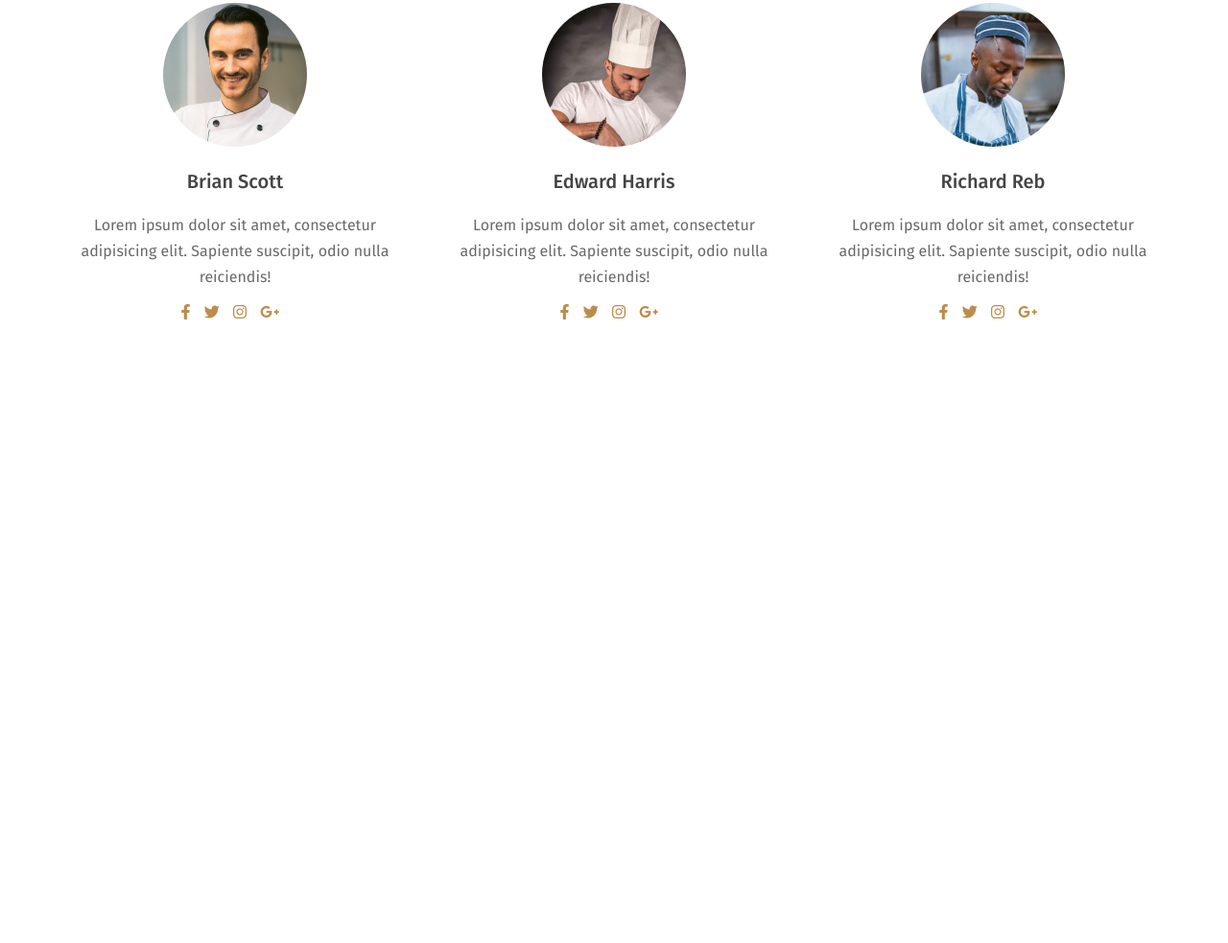
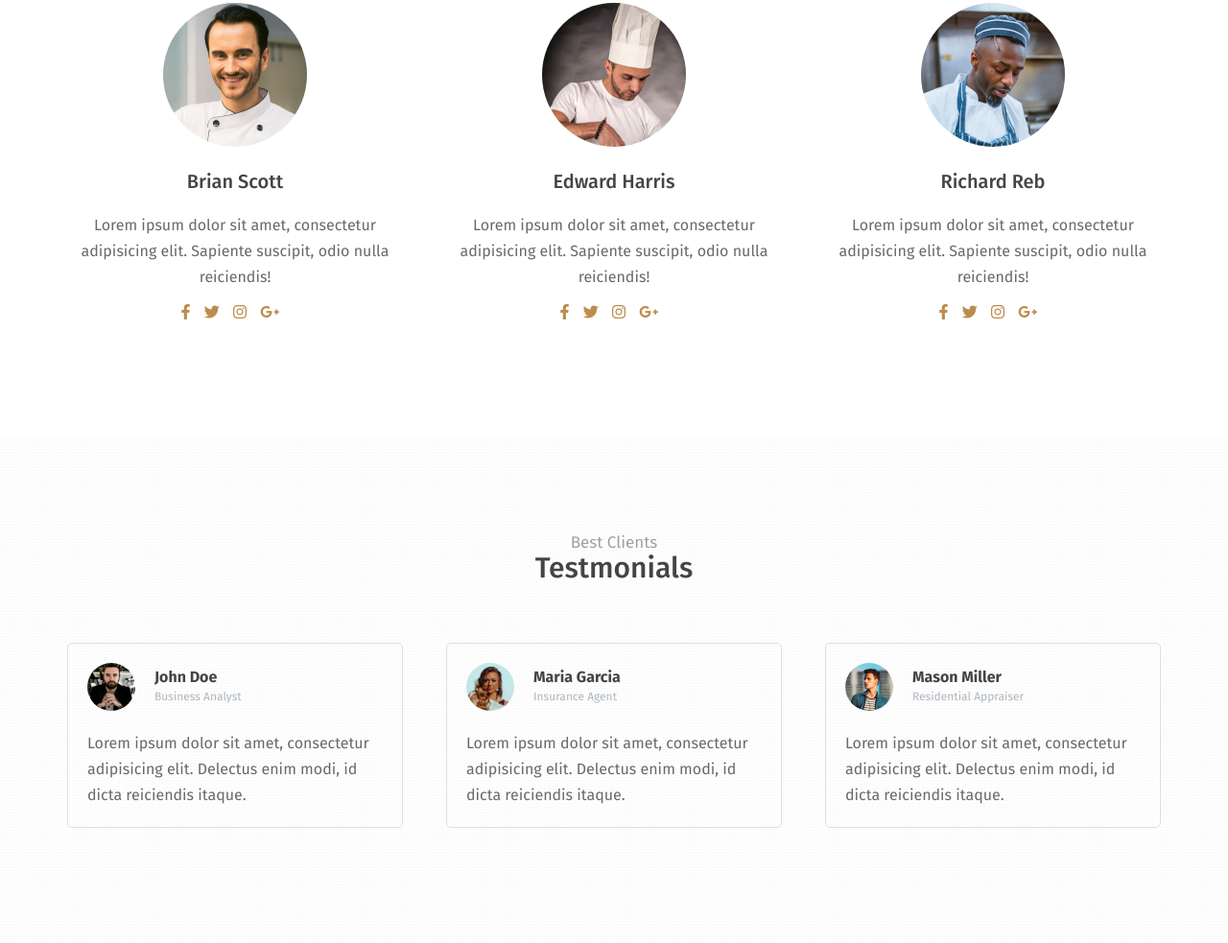
Before and after one commit to Cisco1cisco/Pigga-Template, a plain HTML site: page index.html in a window 1280 px wide. Shown: the part 3661-4644 px from the top of the page at 96% size. Before the commit the page ends 4117 px from the top, so only its background shows below. Drawn offline with Linux system fonts and the light colour scheme.

Commit message:
Added the Testmonials Section

```diff
--- a/css/main.css
+++ b/css/main.css
@@ -738,3 +738,88 @@ header .container .sec-nav .menu span {
 }
 
 /* End Team */
+
+/* Start Testmonials */
+
+.testmonials {
+    padding-top: 100px;
+    padding-bottom: 100px;
+    background-image: url(../photos/style-3.png);
+}
+
+.testmonials .container .title {
+    text-align: center;
+    margin-bottom: 60px;
+}
+
+.testmonials .container .contant {
+    display: flex;
+    justify-content: space-between;
+    align-items: center;
+}
+
+@media (max-width: 768px) {
+    .testmonials .container .contant {
+        flex-direction: column;
+    }
+}
+
+.testmonials .container .contant .member {
+    flex-basis: calc((100% /3) - 30px);
+    border: 1px solid #dfdfdf;
+    border-radius: 5px;
+    -webkit-border-radius: 5px;
+    -moz-border-radius: 5px;
+    -ms-border-radius: 5px;
+    -o-border-radius: 5px;
+    padding: 20px;
+    margin-bottom: 20px;
+}
+
+@media (max-width: 768px) {
+    .testmonials .container .contant .member {
+        width: 80%;
+    }
+}
+
+@media (max-width: 576px) {
+    .testmonials .container .contant .member {
+        width: 100%;
+    }
+}
+
+.testmonials .container .contant .member .head {
+    display: flex;
+    align-items: center;
+    margin-bottom: 20px;
+}
+
+.testmonials .container .contant .member .head img {
+    width: 50px;
+    margin-right: 20px;
+    border-radius: 50%;
+    -webkit-border-radius: 50%;
+    -moz-border-radius: 50%;
+    -ms-border-radius: 50%;
+    -o-border-radius: 50%;
+}
+
+.testmonials .container .contant .member .head .text h6 {
+    color: #444444;
+    font-size: 16px;
+    margin-bottom: 5px;
+}
+
+.testmonials .container .contant .member .head .text span {
+    display: block;
+    color: #adb5bd;
+    font-size: 12px;
+}
+
+.testmonials .container .contant .member>p {
+    color: #444444;
+    opacity: 0.8;
+    line-height: 1.7;
+}
+
+/* End Testmonials */
--- a/index.html
+++ b/index.html
@@ -276,6 +276,51 @@
         </div>
     </div>
     <!-- End Team -->
+    <!-- Start Testmonials -->
+    <div class="testmonials" id="testmonials">
+        <div class="container">
+            <div class="title">
+                <h6>Best Clients</h6>
+                <h3>Testmonials</h3>
+            </div>
+            <div class="contant">
+                <div class="member">
+                    <div class="head">
+                        <img src="./photos/avatar.jpg" alt="photo">
+                        <div class="text">
+                            <h6>John Doe</h6>
+                            <span>Business Analyst</span>
+                        </div>
+                    </div>
+                    <p>Lorem ipsum dolor sit amet, consectetur adipisicing elit. Delectus enim modi, id dicta reiciendis
+                        itaque.</p>
+                </div>
+                <div class="member">
+                    <div class="head">
+                        <img src="./photos/avatar-1.jpg" alt="photo">
+                        <div class="text">
+                            <h6>Maria Garcia</h6>
+                            <span>Insurance Agent</span>
+                        </div>
+                    </div>
+                    <p>Lorem ipsum dolor sit amet, consectetur adipisicing elit. Delectus enim modi, id dicta reiciendis
+                        itaque.</p>
+                </div>
+                <div class="member">
+                    <div class="head">
+                        <img src="./photos/avatar-2.jpg" alt="photo">
+                        <div class="text">
+                            <h6>Mason Miller</h6>
+                            <span>Residential Appraiser</span>
+                        </div>
+                    </div>
+                    <p>Lorem ipsum dolor sit amet, consectetur adipisicing elit. Delectus enim modi, id dicta reiciendis
+                        itaque.</p>
+                </div>
+            </div>
+        </div>
+    </div>
+    <!-- End Testmonials -->
 </body>
 
 </html>
```
Also changed, not shown: photos/avatar-1.jpg (added), photos/avatar-2.jpg (added), photos/avatar.jpg (added), photos/style-3.png (added).
